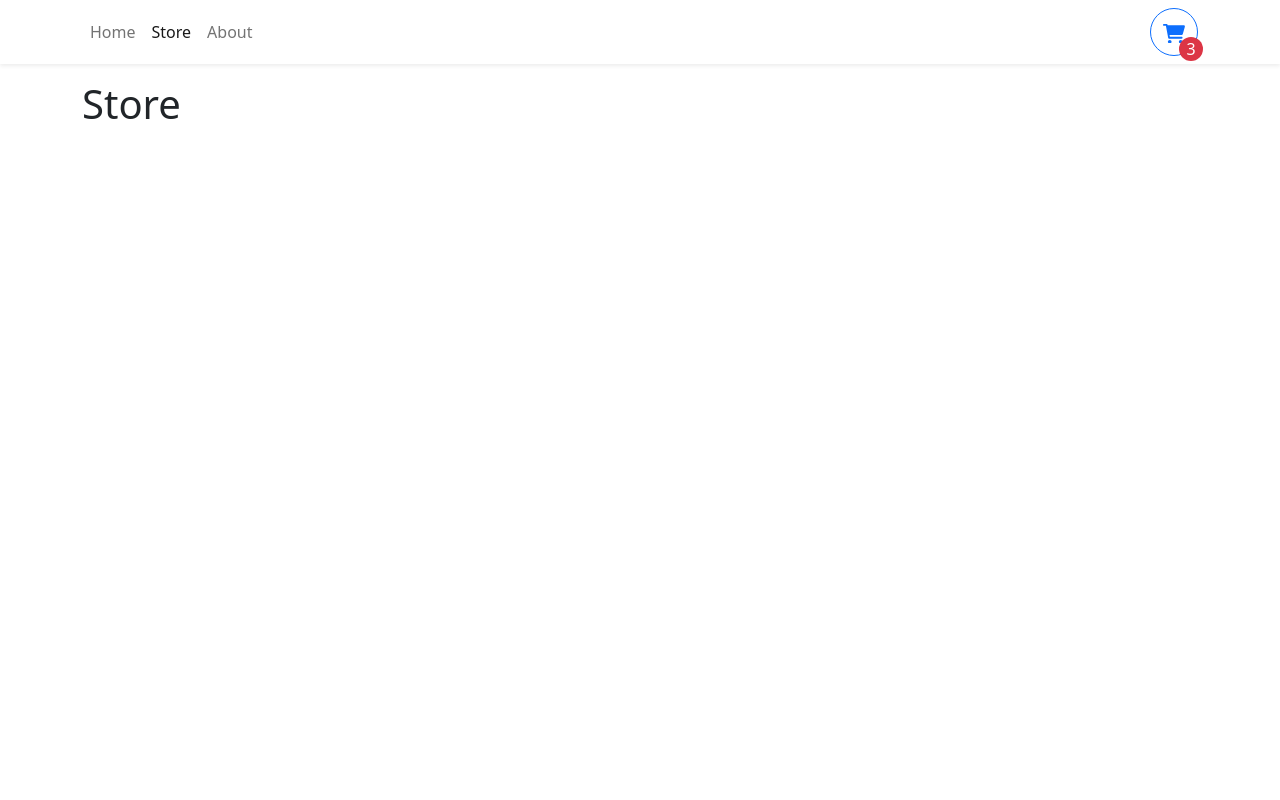
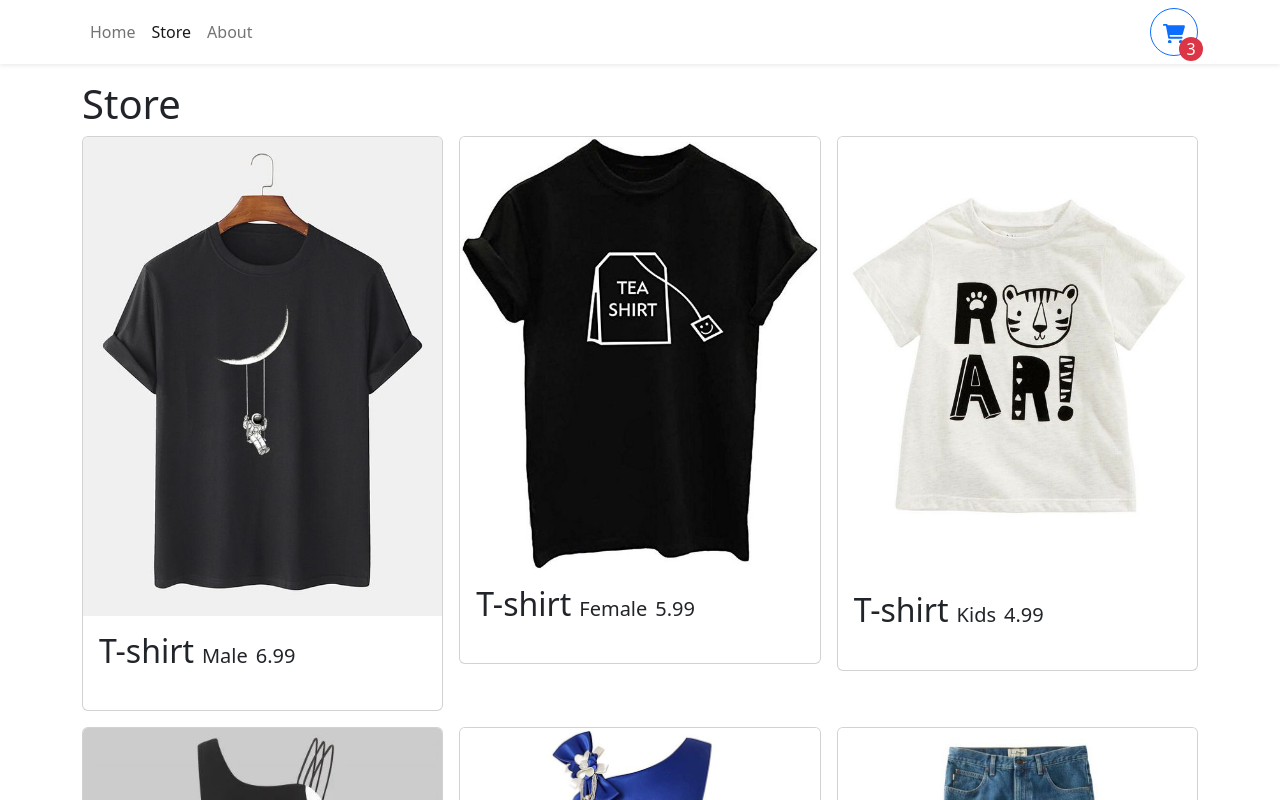
Before and after one commit to AndreiLhu/Shopping, a React (Vite) app: page /store in a window 1280 px wide. Shown: the top 800 px of the page. Built offline with nearby package versions, Linux system fonts and the light colour scheme.

Commit message:
Working on StoreItems

```diff
--- /dev/null
+++ b/src/components/StoreItem.tsx
@@ -0,0 +1,29 @@
+import { Card } from 'react-bootstrap';
+
+type StoreItemProps = {
+  id: number;
+  name: string;
+  gender: string;
+  price: number;
+  imgUrl: string;
+};
+
+export function StoreItem({ id, name, gender, price, imgUrl }: StoreItemProps) {
+  return (
+    <Card>
+      <Card.Img
+        variant="top"
+        src={imgUrl}
+        height="auto"
+        style={{ objectFit: 'cover' }}
+      />
+      <Card.Body className="d-flex flex-column">
+        <Card.Title className="d-flex justify-content-space-between align-items-baseline mb-4">
+          <span className="fs-2">{name}</span>
+          <span className="ms-2">{gender}</span>
+          <span className="ms-2">{price}</span>
+        </Card.Title>
+      </Card.Body>
+    </Card>
+  );
+}
--- a/src/pages/Store.tsx
+++ b/src/pages/Store.tsx
@@ -1,3 +1,18 @@
+import { Col, Row } from 'react-bootstrap';
+import storeItems from '../data/items.json';
+import { StoreItem } from '../components/StoreItem';
+
 export function Store() {
-  return <h1>Store</h1>;
+  return (
+    <>
+      <h1>Store</h1>
+      <Row md={2} xs={1} lg={3} className="g-3">
+        {storeItems.map((item) => (
+          <Col key={item.id}>
+            <StoreItem {...item} />
+          </Col>
+        ))}
+      </Row>
+    </>
+  );
 }
```
Also changed, not shown: public/img/sneakers-f.jpg (added).
